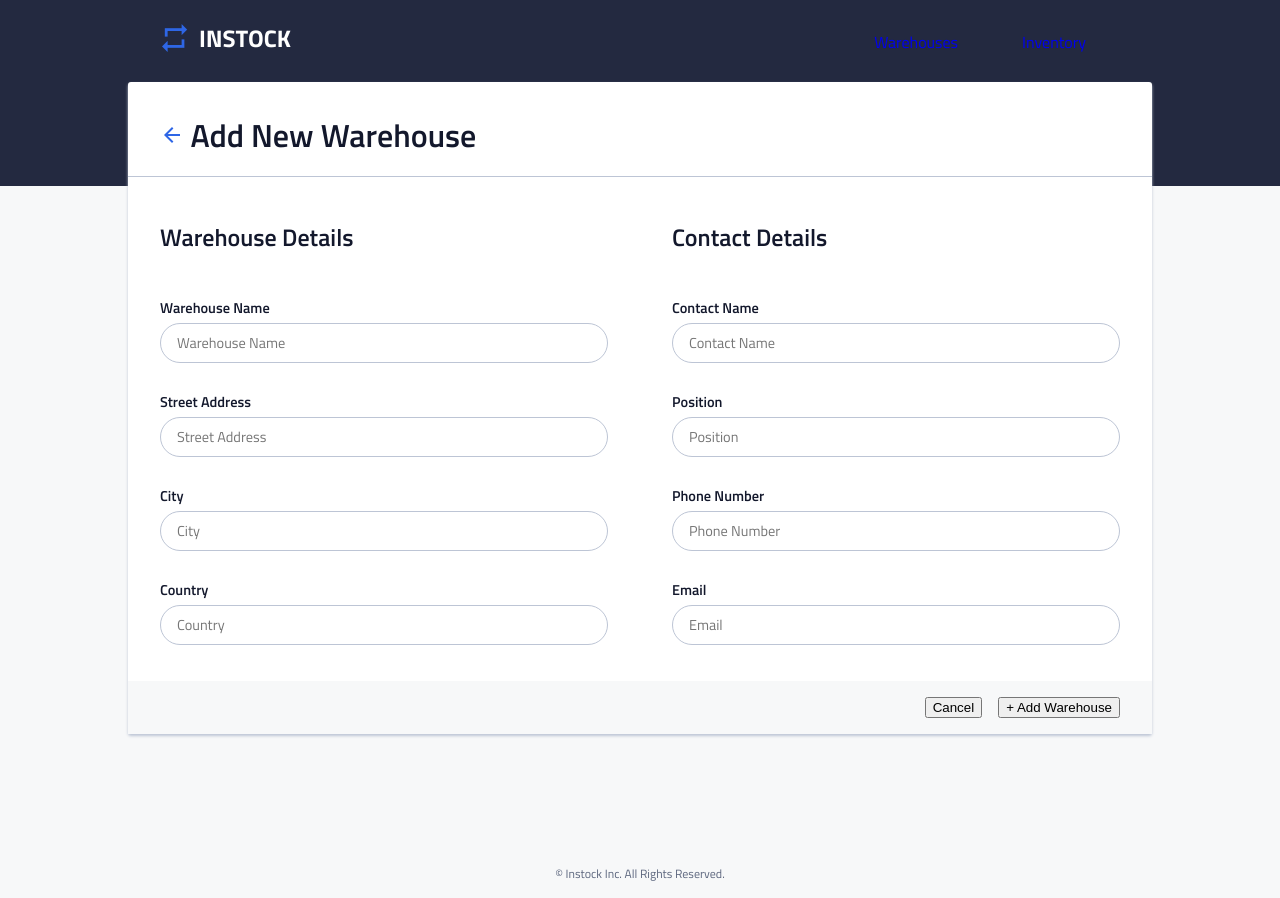
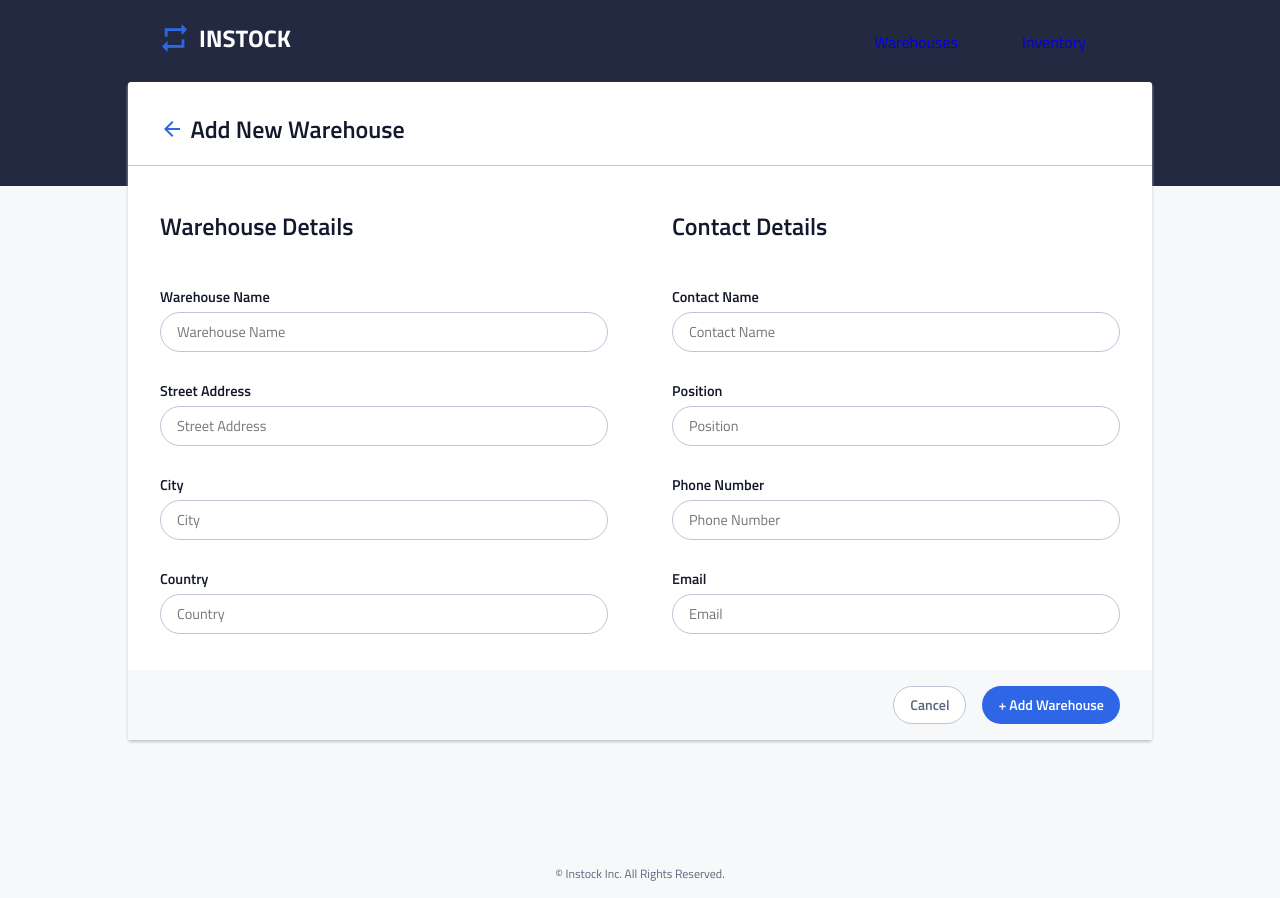
Before and after one commit to m-sekander/j22nk-instock-client, a React (Create React App) app: page /warehouses/add in a window 1280 px wide. Built offline with nearby package versions, Linux system fonts and the light colour scheme.

Commit message:
Change buttons to CTA components and a to Link

```diff
--- a/src/components/AddWarehouse/AddWarehouse.js
+++ b/src/components/AddWarehouse/AddWarehouse.js
@@ -1,6 +1,8 @@
 import "./AddWarehouse.scss";
 import arrowBack from "../../assets/images/icons/arrow_back-24px.svg";
 import WarehouseInputs from "../WarehouseInputs/WarehouseInputs";
+import CTA from "../Button/CTA";
+import {Link} from "react-router-dom";
 
 function AddWarehouse() {
     const warehouseInputFields = ["Warehouse Name", "Street Address", "City", "Country"];
@@ -9,9 +11,9 @@ function AddWarehouse() {
     return (
         <>
             <div className="add-warehouse__title-container">
-                <a href="#" className="add-warehouse__link">
+                <Link to="/warehouses" className="add-warehouse__link">
                     <img className="add-warehouse__icon" src={arrowBack} alt="back icon"></img>
-                </a>
+                </Link>
                 <h1 className="add-warehouse__title">Add New Warehouse</h1>
             </div>
             <form className="add-warehouse__form">
@@ -20,8 +22,8 @@ function AddWarehouse() {
                     <WarehouseInputs title="Contact Details" inputFields={contactInputFields} />
                 </div>
                 <div className="add-warehouse__button-container">
-                    <button className="add-warehouse__button">Cancel</button>
-                    <button className="add-warehouse__button add-warehouse__button--cta">+ Add Warehouse</button>
+                    <CTA text="Cancel" link="/warehouses" type="secondary" />
+                    <CTA text="+ Add Warehouse" isButton={true} />
                 </div>
             </form>
         </>
--- a/src/components/AddWarehouse/AddWarehouse.scss
+++ b/src/components/AddWarehouse/AddWarehouse.scss
@@ -14,6 +14,10 @@
             padding: 0.7rem 2rem 0;
             border-bottom: 1px solid $secondary-outline;
         }
+    }
+
+    &__title {
+        font-size: 1.5rem;
     }
 
     &__icon {
```
